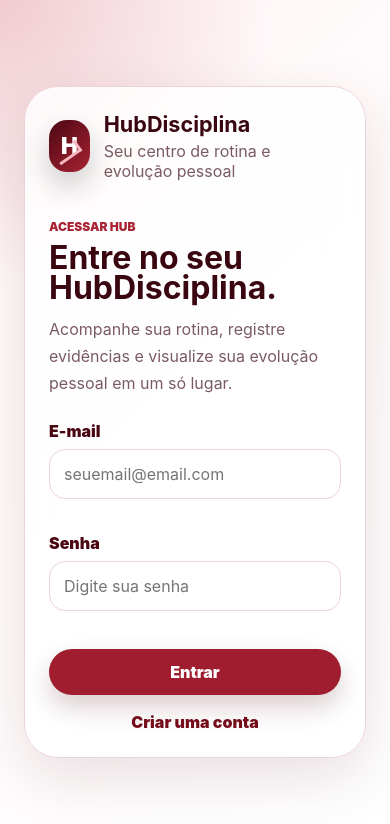
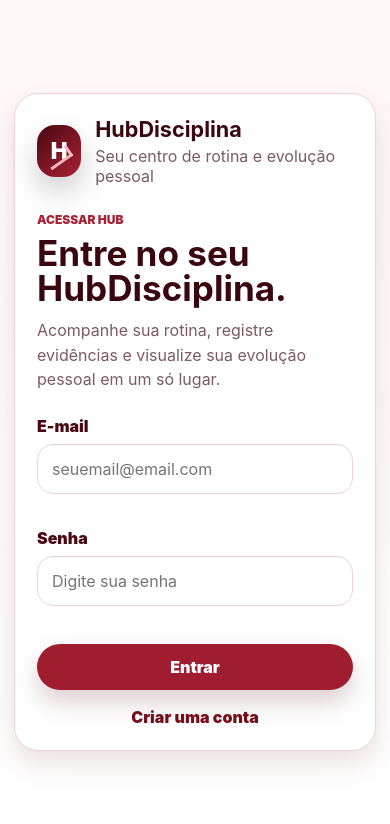
Before and after one commit to ma-estevam/DashDisciplina, a Vue app: page /login in a window 390 px wide. Shown: the top 824 px of the page. Built offline with nearby package versions, Linux system fonts and the light colour scheme.

Commit message:
feat: corrige erro de login mobile

```diff
--- a/src/App.vue
+++ b/src/App.vue
@@ -1,5 +1,5 @@
 <script setup>
-import { computed, onMounted } from 'vue'
+import { computed } from 'vue'
 import { RouterView, useRoute, useRouter } from 'vue-router'
 import {
   Activity,
@@ -23,10 +23,6 @@ const router = useRouter()
 const authStore = useAuthStore()
 
 const isAuthPage = computed(() => route.name === 'login')
-
-onMounted(() => {
-  authStore.initialize()
-})
 
 const navItems = [
   {
--- a/src/assets/main.css
+++ b/src/assets/main.css
@@ -947,7 +947,7 @@ textarea:focus {
 
 
 .auth-page {
-  min-height: 100vh;
+  min-height: 100dvh;
   padding: 24px;
   display: grid;
   place-items: center;
@@ -1612,6 +1612,103 @@ textarea:focus-visible {
   }
 }
 
+@media (max-width: 768px) {
+  html,
+  body,
+  #app {
+    min-height: 100dvh;
+    overflow-x: hidden;
+  }
+
+  .auth-page {
+    min-height: 100dvh;
+    padding: 14px;
+    place-items: stretch;
+    background: linear-gradient(180deg, var(--color-bg), #ffffff);
+  }
+
+  .auth-card {
+    align-self: center;
+    width: 100%;
+    padding: 22px;
+    border-radius: 24px;
+    background: #ffffff;
+    box-shadow: 0 12px 28px rgba(74, 7, 17, 0.12);
+    backdrop-filter: none;
+  }
+
+  .auth-brand {
+    margin-bottom: 22px;
+  }
+
+  .auth-content h2 {
+    font-size: clamp(1.8rem, 9vw, 2.35rem);
+    line-height: 1;
+  }
+
+  .auth-content p {
+    line-height: 1.55;
+  }
+
+  .auth-button:disabled,
+  .auth-switch:disabled {
+    cursor: not-allowed;
+    opacity: 0.72;
+  }
+
+  .app-shell,
+  .main-content {
+    min-height: 100dvh;
+  }
+
+  .sidebar {
+    display: none !important;
+    pointer-events: none;
+  }
+
+  .topbar {
+    backdrop-filter: none;
+    box-shadow: 0 10px 24px rgba(74, 7, 17, 0.08);
+  }
+
+  .mobile-nav-backdrop {
+    backdrop-filter: none;
+  }
+
+  .mobile-nav-bar,
+  .mobile-nav-drawer,
+  .panel,
+  .stat-card,
+  .module-summary-card,
+  .routine-option-card,
+  .tracker-card,
+  .register-habit-card {
+    box-shadow: 0 10px 24px rgba(74, 7, 17, 0.08);
+  }
+
+  .hero-panel {
+    background: linear-gradient(145deg, var(--color-burgundy-950), var(--color-burgundy-800));
+  }
+}
+
+@media (prefers-reduced-motion: reduce), (max-width: 768px) {
+  *,
+  *::before,
+  *::after {
+    scroll-behavior: auto !important;
+  }
+
+  .nav-link,
+  .btn-primary,
+  .btn-secondary,
+  .btn-ghost,
+  .routine-option-card,
+  .module-summary-card,
+  .tracker-card {
+    transition-duration: 0.01ms !important;
+  }
+}
+
 /* Layout refinado com ícones reais */
 .app-shell {
   grid-template-columns: 280px minmax(0, 1fr);
@@ -2687,3 +2784,98 @@ select {
     flex-direction: column;
   }
 }
+
+/* Ajustes finais de performance mobile */
+@media (max-width: 768px) {
+  html,
+  body,
+  #app {
+    min-height: 100dvh;
+    overflow-x: hidden;
+  }
+
+  .auth-page {
+    min-height: 100dvh;
+    padding: 14px;
+    place-items: stretch;
+    background: linear-gradient(180deg, var(--color-bg), #ffffff);
+  }
+
+  .auth-card {
+    align-self: center;
+    width: 100%;
+    padding: 22px;
+    border-radius: 24px;
+    background: #ffffff;
+    box-shadow: 0 12px 28px rgba(74, 7, 17, 0.12);
+    backdrop-filter: none;
+  }
+
+  .auth-brand {
+    margin-bottom: 22px;
+  }
+
+  .auth-content h2 {
+    font-size: clamp(1.8rem, 9vw, 2.35rem);
+    line-height: 1;
+  }
+
+  .auth-content p {
+    line-height: 1.55;
+  }
+
+  .auth-button:disabled,
+  .auth-switch:disabled {
+    cursor: not-allowed;
+    opacity: 0.72;
+  }
+
+  .app-shell,
+  .main-content {
+    min-height: 100dvh;
+  }
+
+  .sidebar {
+    display: none !important;
+    pointer-events: none;
+  }
+
+  .topbar,
+  .mobile-nav-backdrop {
+    backdrop-filter: none;
+  }
+
+  .topbar,
+  .mobile-nav-bar,
+  .mobile-nav-drawer,
+  .panel,
+  .stat-card,
+  .module-summary-card,
+  .routine-option-card,
+  .tracker-card,
+  .register-habit-card {
+    box-shadow: 0 10px 24px rgba(74, 7, 17, 0.08);
+  }
+
+  .hero-panel {
+    background: linear-gradient(145deg, var(--color-burgundy-950), var(--color-burgundy-800));
+  }
+}
+
+@media (prefers-reduced-motion: reduce), (max-width: 768px) {
+  *,
+  *::before,
+  *::after {
+    scroll-behavior: auto !important;
+  }
+
+  .nav-link,
+  .btn-primary,
+  .btn-secondary,
+  .btn-ghost,
+  .routine-option-card,
+  .module-summary-card,
+  .tracker-card {
+    transition-duration: 0.01ms !important;
+  }
+}
--- a/src/components/BodyProgressCard.vue
+++ b/src/components/BodyProgressCard.vue
@@ -18,7 +18,7 @@ function formatDate(date) {
 
 <template>
   <article class="tracker-card body-progress-card">
-    <img v-if="record.photoUrl" :src="record.photoUrl" alt="Foto de evolução física" />
+    <img v-if="record.photoUrl" :src="record.photoUrl" alt="Foto de evolução física" loading="lazy" />
     <div class="tracker-card-content">
       <span class="eyebrow">{{ formatDate(record.recordDate) }}</span>
       <h3>{{ record.weight || 0 }} kg</h3>
--- a/src/router/index.js
+++ b/src/router/index.js
@@ -1,5 +1,5 @@
 import { createRouter, createWebHistory } from 'vue-router'
-import { supabase } from '../services/supabase'
+import { useAuthStore } from '../stores/authStore'
 
 import DashboardView from '../views/DashboardView.vue'
 import DailyRegisterView from '../views/DailyRegisterView.vue'
@@ -7,7 +7,7 @@ import ReportsView from '../views/ReportsView.vue'
 import ExceptionsView from '../views/ExceptionsView.vue'
 import EvidenceView from '../views/EvidenceView.vue'
 import LoginView from '../views/LoginView.vue'
-import RoutineView from '../views/RoutineView.vue'
+import RoutineSettingsView from '../views/RoutineSettingsView.vue'
 import BodyProgressView from '../views/BodyProgressView.vue'
 import BooksView from '../views/BooksView.vue'
 import CoursesView from '../views/CoursesView.vue'
@@ -32,7 +32,7 @@ const router = createRouter({
     {
       path: '/rotina',
       name: 'routine',
-      component: RoutineView,
+      component: RoutineSettingsView,
       meta: { requiresAuth: true },
     },
     {
@@ -93,15 +93,20 @@ const router = createRouter({
 })
 
 router.beforeEach(async (to) => {
-  const { data } = await supabase.auth.getSession()
-  const isLoggedIn = Boolean(data.session)
+  const authStore = useAuthStore()
+
+  if (!authStore.initialized) {
+    await authStore.initialize()
+  }
+
+  const isLoggedIn = authStore.isAuthenticated
 
   if (to.meta.requiresAuth && !isLoggedIn) {
-    return '/login'
+    if (to.name !== 'login') return { name: 'login' }
   }
 
   if (to.name === 'login' && isLoggedIn) {
-    return '/'
+    return { name: 'dashboard' }
   }
 })
 
--- a/src/views/CustomModuleDetailView.vue
+++ b/src/views/CustomModuleDetailView.vue
@@ -157,13 +157,14 @@ function fieldValue(field, record) {
                     v-if="field.fieldType === 'image' && record.values?.[field.fieldKey]"
                     :src="record.values[field.fieldKey]"
                     :alt="field.label"
+                    loading="lazy"
                   />
                   <span v-else>{{ fieldValue(field, record) }}</span>
                 </dd>
               </template>
             </dl>
 
-            <img v-if="record.evidenceUrl" class="custom-record-evidence" :src="record.evidenceUrl" alt="Evidência do registro" />
+            <img v-if="record.evidenceUrl" class="custom-record-evidence" :src="record.evidenceUrl" alt="Evidência do registro" loading="lazy" />
             <p v-if="record.notes">{{ record.notes }}</p>
           </article>
         </div>
--- a/src/views/DailyRegisterView.vue
+++ b/src/views/DailyRegisterView.vue
@@ -362,7 +362,7 @@ async function saveRecord() {
 
             <div v-if="entry.evidenceIds.length" class="evidence-thumbs">
               <div v-for="evidenceId in entry.evidenceIds" :key="evidenceId" class="evidence-thumb">
-                <img v-if="evidenceFor(evidenceId)" :src="evidenceFor(evidenceId).image" alt="Evidência anexada" />
+                <img v-if="evidenceFor(evidenceId)" :src="evidenceFor(evidenceId).image" alt="Evidência anexada" loading="lazy" />
                 <button type="button" title="Remover evidência" @click="removeEvidence(entry, evidenceId)">×</button>
               </div>
             </div>
--- a/src/views/EvidenceView.vue
+++ b/src/views/EvidenceView.vue
@@ -196,7 +196,7 @@ function formatDate(date) {
         <h4>{{ group.name }}</h4>
         <div v-if="group.items.length" class="evidence-grid">
           <article v-for="item in group.items" :key="item.id" class="evidence-card">
-            <img :src="item.image" :alt="`Evidência de ${group.name}`" />
+            <img :src="item.image" :alt="`Evidência de ${group.name}`" loading="lazy" />
             <div class="evidence-card-content">
               <strong>{{ group.name }}</strong>
               <p v-if="item.note">{{ item.note }}</p>
```
Also changed, not shown: src/stores/authStore.js (+55 -15 lines), src/views/LoginView.vue (+15 -8 lines).
